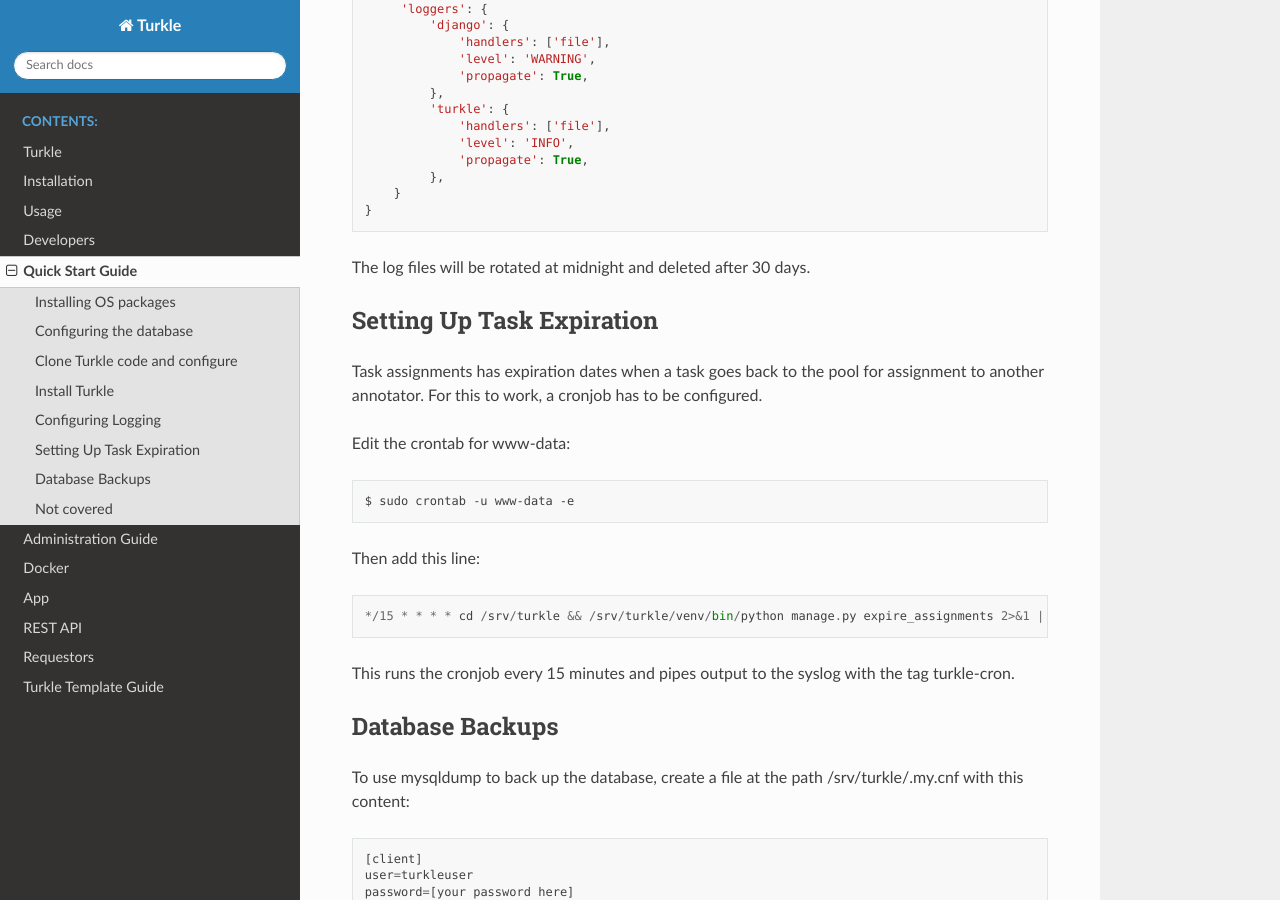
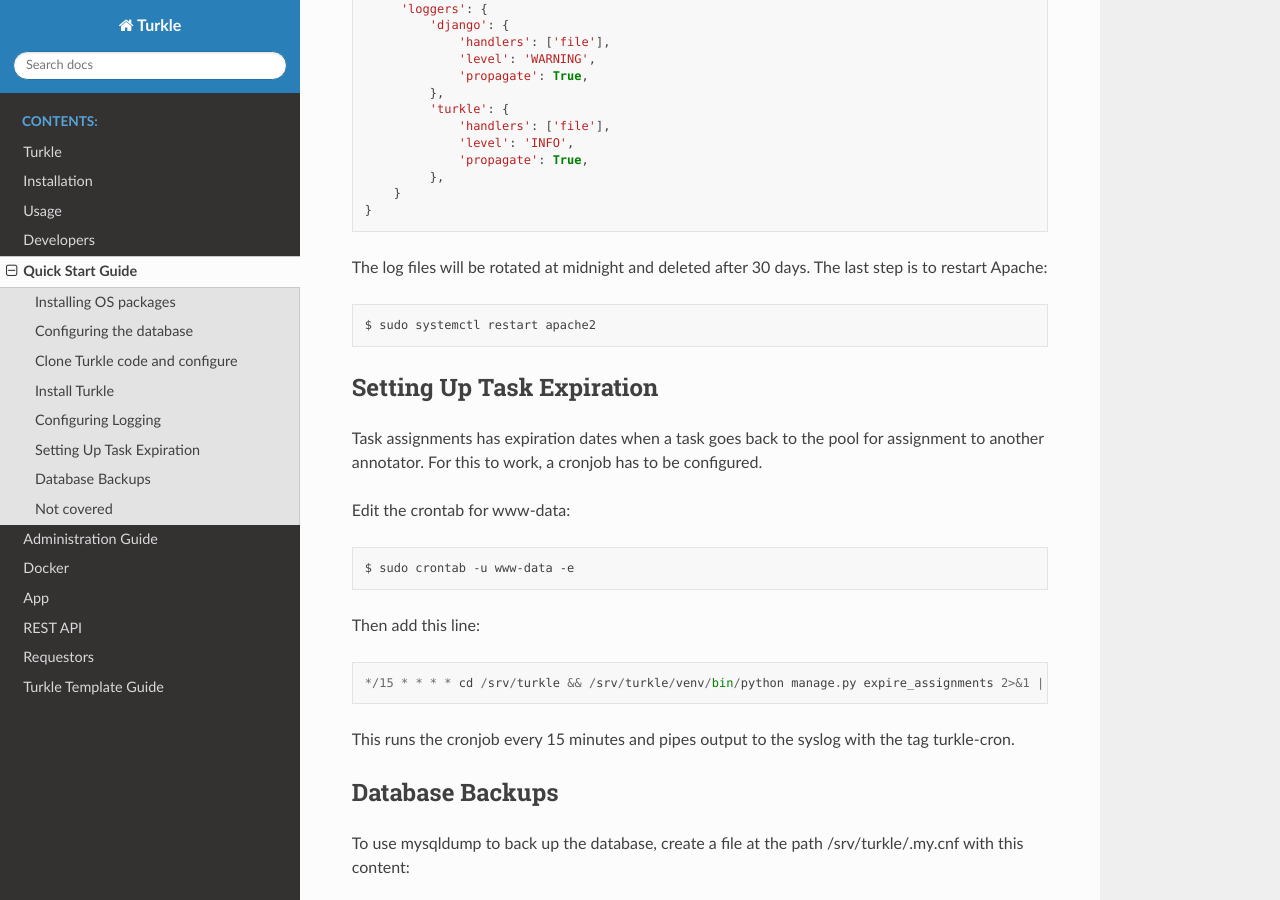
Before and after one commit to hltcoe/turkle, a Sphinx documentation site: the page built from docs/QUICK_START.rst, in a window 1280 px wide and 900 px high, scrolled down 3596 px. Built offline with Sphinx 7.4.7 and the Read the Docs theme 3.1.0, drawn with Linux system fonts in a browser that asks for light colours.

Commit message:
forgot to restart the server after changing settings

```diff
--- a/docs/QUICK_START.rst
+++ b/docs/QUICK_START.rst
@@ -175,6 +175,9 @@
     }
 
 The log files will be rotated at midnight and deleted after 30 days.
+The last step is to restart Apache::
+
+        $ sudo systemctl restart apache2
 
 Setting Up Task Expiration
 ----------------------------
```
